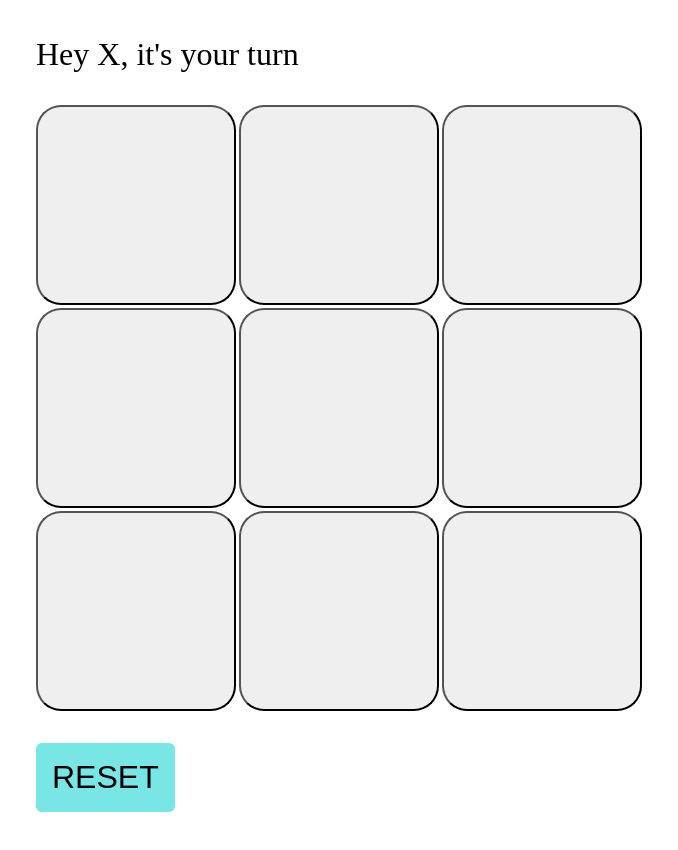
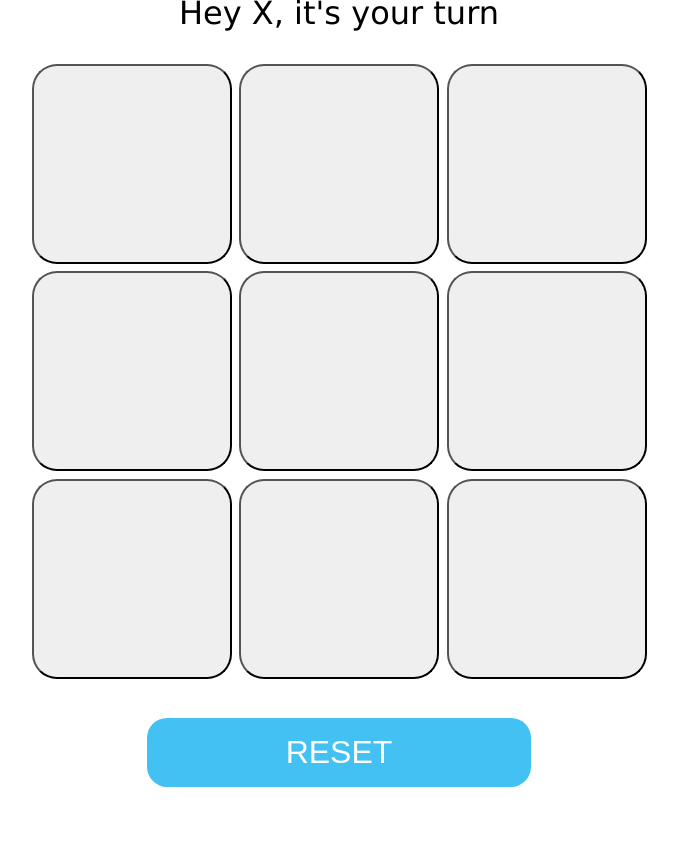
Before and after one commit to mwon369/MSA-Phase-3-2022-Frontend-Project, a Next.js app: page / in a window 1280 px wide. Shown: the top 850 px of the page, without its empty margins (301-979 px from the left). After the commit the page ends 816 px from the top, so only its background shows below. Built offline with nearby package versions, Linux system fonts and the light colour scheme.

Commit message:
Changed CSS styling for better UI

```diff
--- a/styles/globals.css
+++ b/styles/globals.css
@@ -1,12 +1,12 @@
 .grid {
   display: grid;
-  grid-gap: 10px;
+  grid-gap: 7.5px;
   grid-template-columns: repeat(3, 1fr);
 }
 
 @media screen and (min-width: 1000px) {
   .grid {
-    grid-gap:3px;
+    grid-gap: 7.5px;
   }
 }
 
@@ -15,29 +15,48 @@
   height: 20vw;
   max-width: 200px;
   max-height: 200px;
-  font-size: 5rem;
-  color: #e8e5e5;
+  font-size: 4rem;
+  text-align: center;
+  color: white;
   border-radius: 25px;
 }
 
 .square_o {
-  background-color: rgb(147, 221, 111);
+  background-color: rgb(80, 212, 168);
 }
 
 .square_x {
-  background-color: rgb(238, 62, 97);
+  background-color: rgb(233, 62, 62);
 }
 
 .reset {
   margin-top: 2rem;
   font-size: 2rem;
-  background-color: rgb(121, 230, 230);
+  width: 30vw;
+  background-color: rgb(67, 193, 243);
+  color: white;
   border: none;
-  border-radius: 6px;
+  border-radius: 20px;
   padding: 1rem;
   cursor: pointer;
+  position: absolute;
+  left: 50%;
+  -ms-transform: translate(-50%, 30%);
+  transform: translate(-50%, 30%);
+}
+
+@media screen and (min-width: 1000px) {
+  .reset {
+    -ms-transform: translate(-50%, 10%);
+    transform: translate(-50%, 10%);
+    font-size: 2rem;
+    width: 30vw;
+  }
 }
 
 p {
   font-size: 2rem;
+  text-align: center;
+  font-family: Verdana, Geneva, Tahoma, sans-serif;
+  margin-top: -9rem;
 }
```
